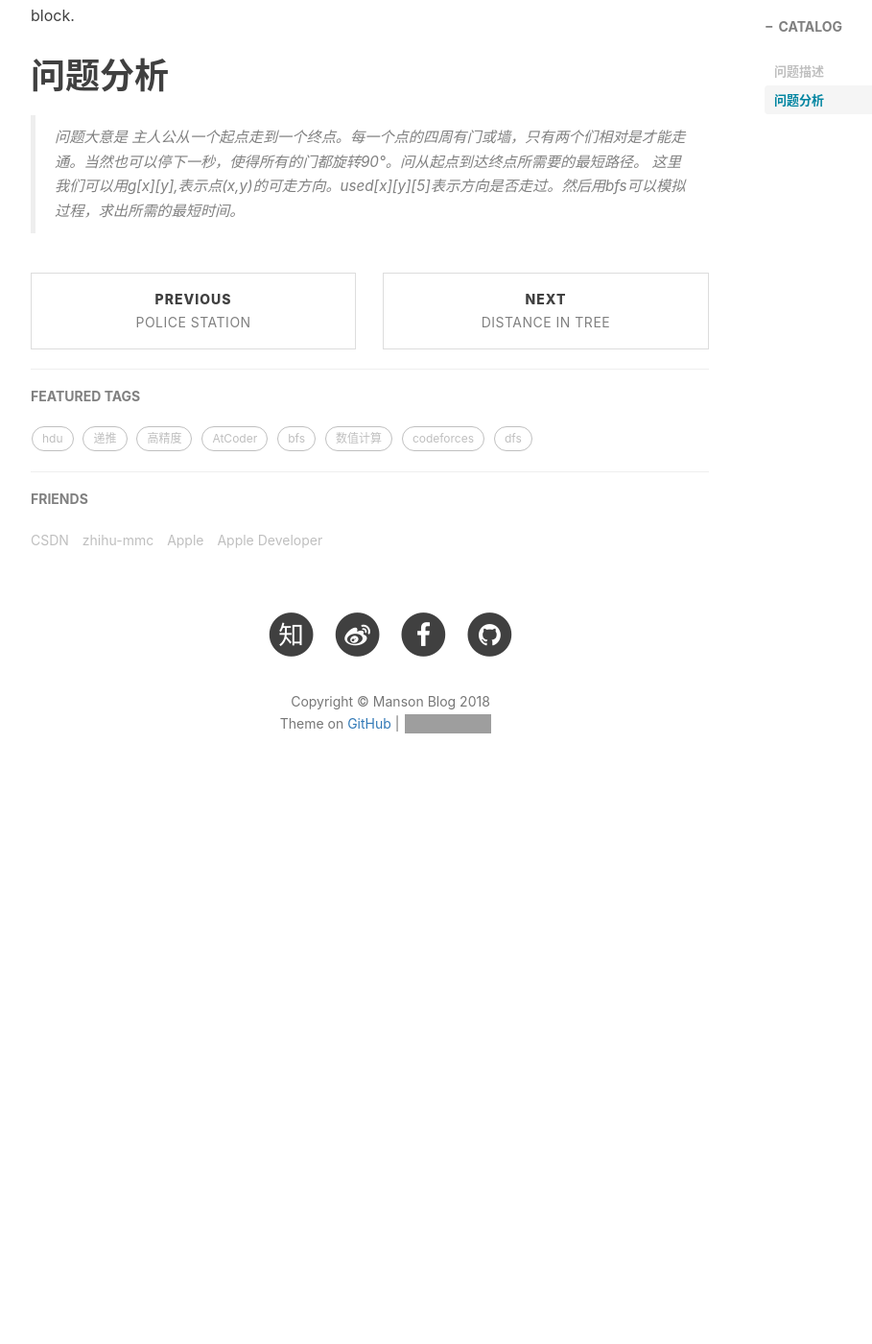
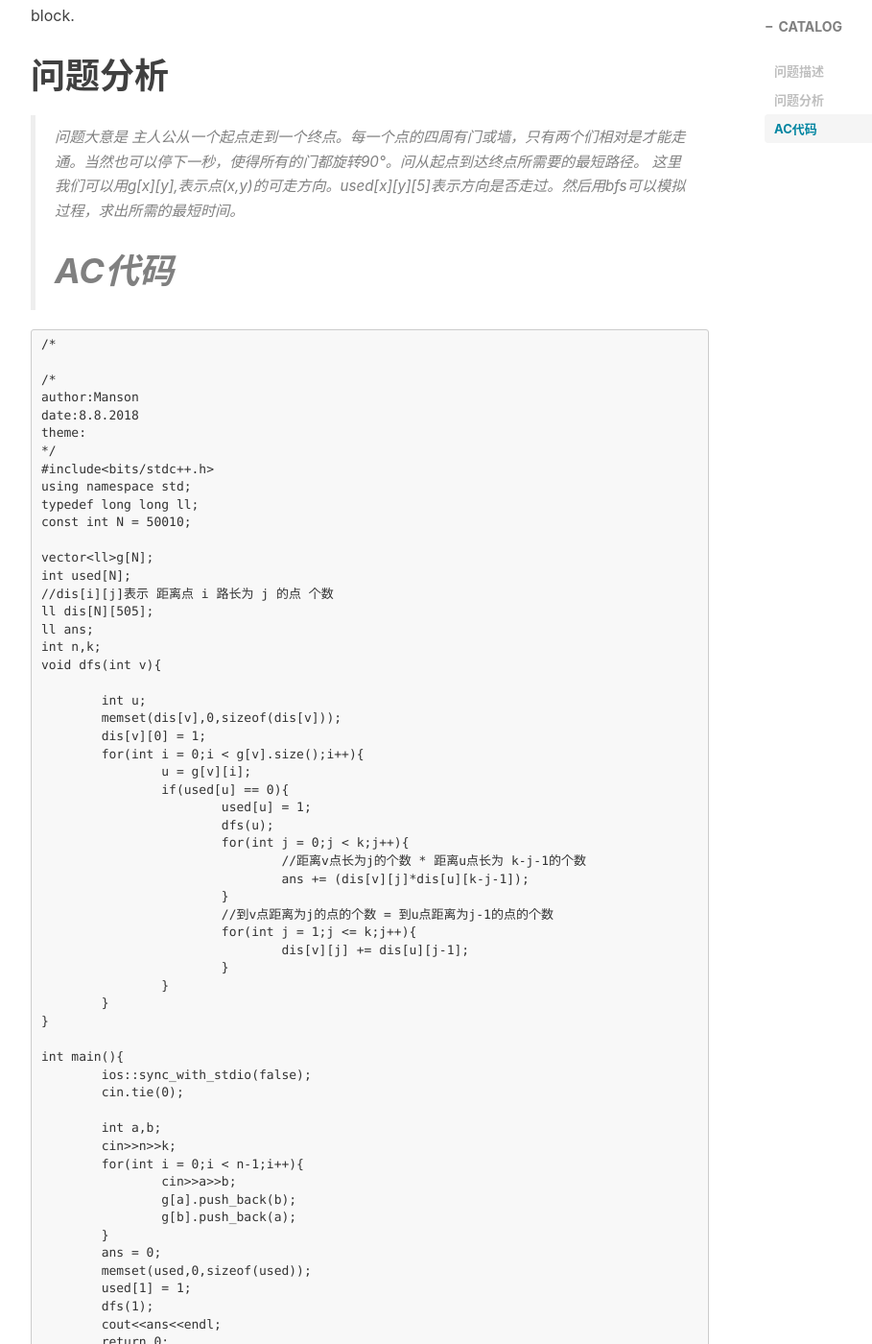
Before and after one commit to MaKaRuiNah/oldblog, a Jekyll site: the page built from _posts/2018-08-06-Theseus and labyrinth.md, in a window 1280 px wide and 1400 px high, scrolled down 2336 px. Shown: the whole window at 96% size, without its empty margins (233-1142 px from the left). Built offline with Jekyll 4.4.1, drawn with Linux system fonts in a browser that asks for light colours; nearby versions of some CDN libraries; comment, search, counter and statistics services are not loaded; before the commit the page ends 3194 px from its top, so only the background shows below that; grey boxes are pictures that could not be loaded.

Commit message:
Update 2018-08-06-Theseus and labyrinth.md

````diff
--- a/_posts/2018-08-06-Theseus and labyrinth.md
+++ b/_posts/2018-08-06-Theseus and labyrinth.md
@@ -61,3 +61,68 @@ It’s guaranteed that both the block where Theseus starts and the block where M
 # 问题分析
 >问题大意是 主人公从一个起点走到一个终点。每一个点的四周有门或墙，只有两个们相对是才能走通。当然也可以停下一秒，使得所有的门都旋转90°。问从起点到达终点所需要的最短路径。
 >这里我们可以用g[x][y],表示点(x,y)的可走方向。used[x][y][5]表示方向是否走过。然后用bfs可以模拟过程，求出所需的最短时间。
+# AC代码
+
+
+```
+/*
+
+/*
+author:Manson
+date:8.8.2018
+theme:
+*/
+#include<bits/stdc++.h>
+using namespace std;
+typedef long long ll;
+const int N = 50010;
+
+vector<ll>g[N];
+int used[N];
+//dis[i][j]表示 距离点 i 路长为 j 的点 个数
+ll dis[N][505];
+ll ans;
+int n,k;
+void dfs(int v){
+
+	int u;
+	memset(dis[v],0,sizeof(dis[v]));
+	dis[v][0] = 1;
+	for(int i = 0;i < g[v].size();i++){
+		u = g[v][i];
+		if(used[u] == 0){
+			used[u] = 1;
+			dfs(u);
+			for(int j = 0;j < k;j++){
+				//距离v点长为j的个数 * 距离u点长为 k-j-1的个数
+				ans += (dis[v][j]*dis[u][k-j-1]);
+			}
+			//到v点距离为j的点的个数 = 到u点距离为j-1的点的个数
+			for(int j = 1;j <= k;j++){
+				dis[v][j] += dis[u][j-1];
+			}
+		}
+	}
+}
+
+int main(){
+	ios::sync_with_stdio(false);
+	cin.tie(0);
+
+	int a,b;
+	cin>>n>>k;
+	for(int i = 0;i < n-1;i++){
+		cin>>a>>b;
+		g[a].push_back(b);
+		g[b].push_back(a);
+	}
+	ans = 0;
+	memset(used,0,sizeof(used));
+	used[1] = 1;
+	dfs(1);
+	cout<<ans<<endl;
+	return 0;
+}
+
+
+```
````
